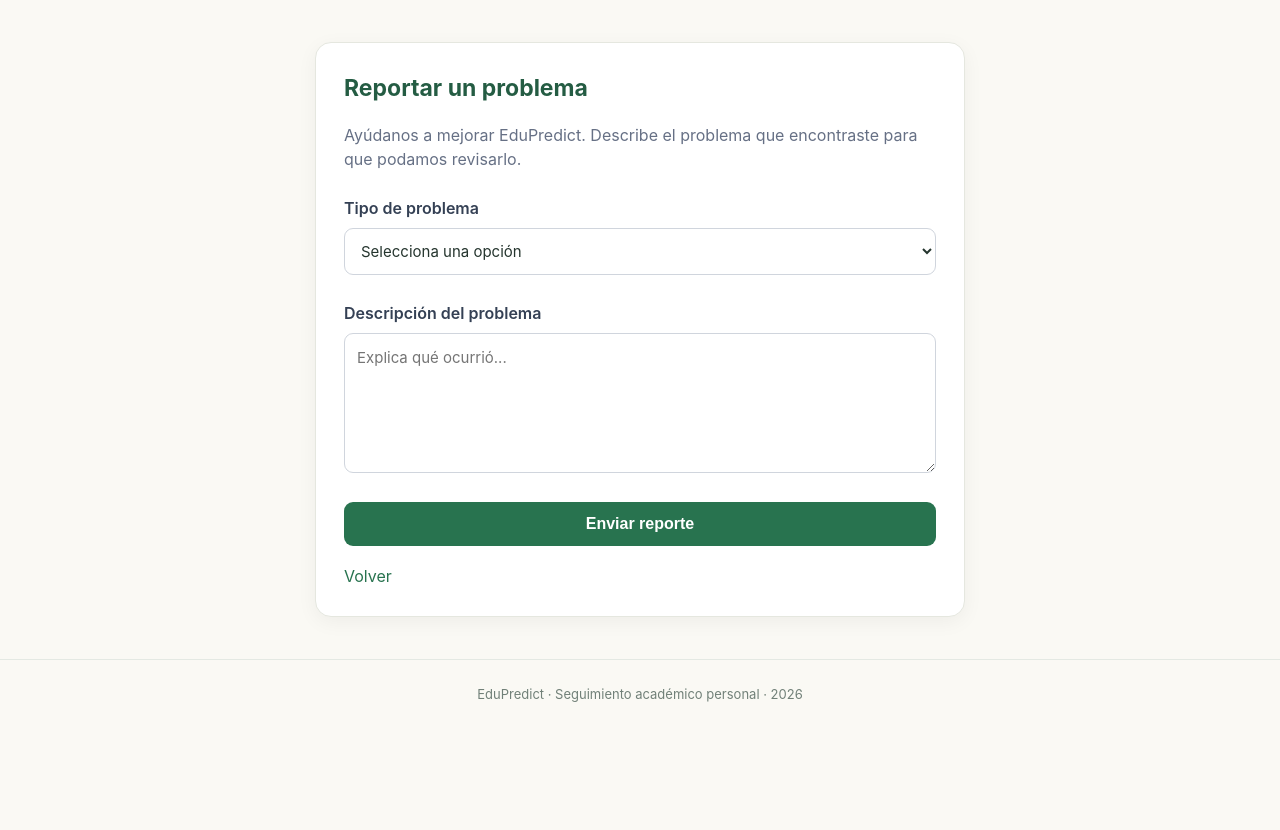
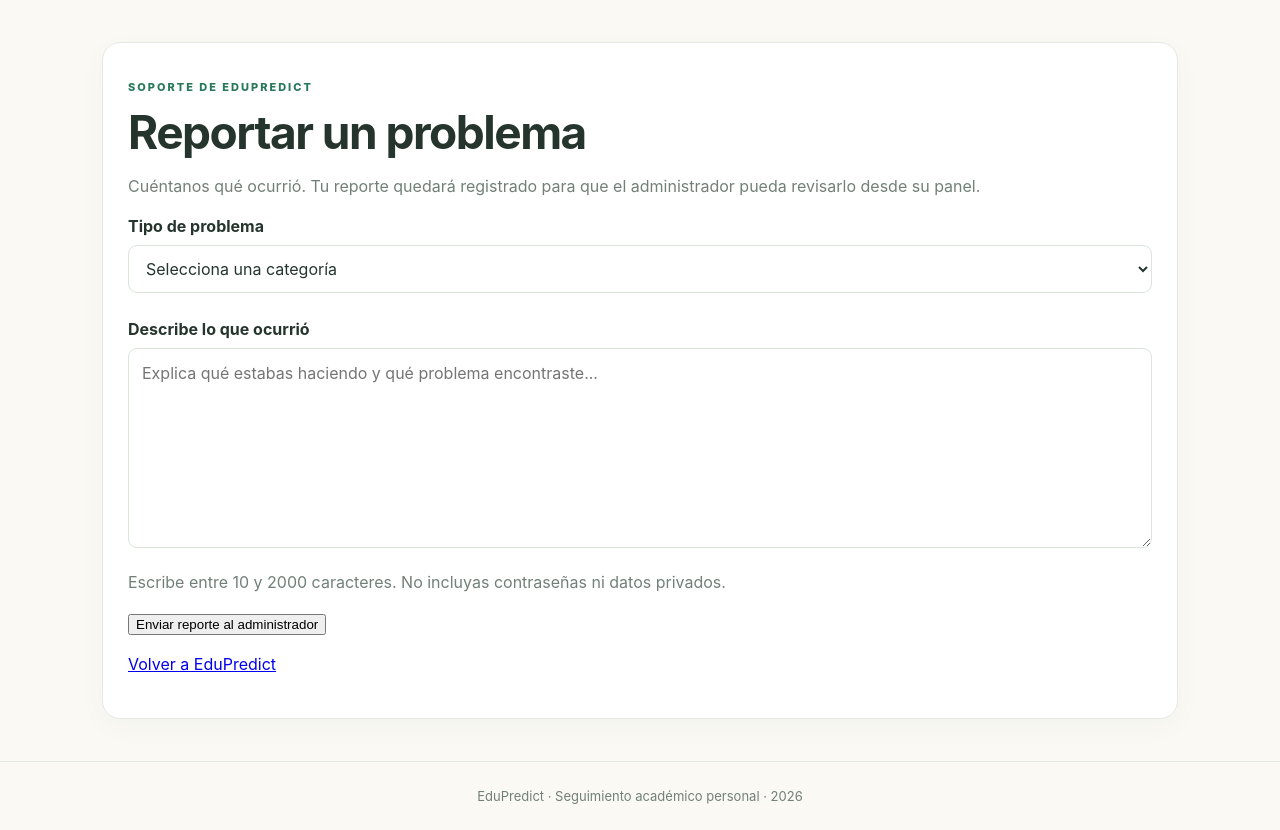
Before and after one commit to User12345-rgb/EduPredict, a Flask app: page /reportar-problema in a window 1280 px wide. Shown: the part 72-902 px from the top of the page. Before the commit the page ends 774 px from the top, so only its background shows below. Run offline with Flask 3, Linux system fonts and the light colour scheme; some libraries are stand-ins or nearby versions.

Commit message:
Update report_problem.html

```diff
--- a/templates/report_problem.html
+++ b/templates/report_problem.html
@@ -1,112 +1,57 @@
 
 {% extends "base.html" %}
 
+{% block title %}Reportar problema · EduPredict{% endblock %}
+
 {% block content %}
-<style>
-.report-container {
-    max-width: 650px;
-    margin: 35px auto;
-    padding: 28px;
-    background: #ffffff;
-    border: 1px solid #e5e7df;
-    border-radius: 16px;
-    box-shadow: 0 5px 20px rgba(0,0,0,0.05);
-}
+<section class="panel report-page">
+    <p class="eyebrow">SOPORTE DE EDUPREDICT</p>
 
-.report-container h2 {
-    color: #245c43;
-    margin-bottom: 10px;
-}
+    <h1>Reportar un problema</h1>
 
-.report-container p {
-    color: #667085;
-    margin-bottom: 24px;
-}
-
-.report-container label {
-    display: block;
-    margin: 16px 0 7px;
-    font-weight: 600;
-    color: #344054;
-}
-
-.report-container input,
-.report-container select,
-.report-container textarea {
-    width: 100%;
-    padding: 12px;
-    border: 1px solid #d0d5dd;
-    border-radius: 9px;
-    font-size: 15px;
-    box-sizing: border-box;
-    background: #fff;
-}
-
-.report-container textarea {
-    min-height: 140px;
-    resize: vertical;
-}
-
-.report-container button {
-    width: 100%;
-    margin-top: 22px;
-    padding: 13px;
-    border: none;
-    border-radius: 9px;
-    background: #28734f;
-    color: white;
-    font-size: 16px;
-    font-weight: bold;
-    cursor: pointer;
-}
-
-.report-container button:hover {
-    background: #205c40;
-}
-
-.report-back {
-    display: inline-block;
-    margin-top: 18px;
-    color: #28734f;
-    text-decoration: none;
-}
-</style>
-
-<div class="report-container">
-    <h2>Reportar un problema</h2>
-
-    <p>
-        Ayúdanos a mejorar EduPredict. Describe el problema
-        que encontraste para que podamos revisarlo.
+    <p class="muted">
+        Cuéntanos qué ocurrió. Tu reporte quedará registrado
+        para que el administrador pueda revisarlo desde su panel.
     </p>
 
     <form method="POST" action="{{ url_for('report_problem') }}">
-        <label for="categoria">Tipo de problema</label>
 
-        <select name="categoria" id="categoria" required>
-            <option value="">Selecciona una opción</option>
-            <option value="Error al ingresar">Error al ingresar</option>
+        <input type="hidden" name="csrf_token" value="{{ csrf_token() }}">
+
+        <label for="category">Tipo de problema</label>
+
+        <select id="category" name="category" required>
+            <option value="">Selecciona una categoría</option>
+            <option value="Error técnico">Error técnico</option>
             <option value="Problema con calificaciones">Problema con calificaciones</option>
-            <option value="Problema con materias">Problema con materias</option>
-            <option value="Problema visual">Problema visual</option>
+            <option value="Problema de cuenta">Problema de cuenta</option>
+            <option value="Sugerencia">Sugerencia</option>
             <option value="Otro">Otro</option>
         </select>
 
-        <label for="descripcion">Descripción del problema</label>
+        <label for="message">Describe lo que ocurrió</label>
 
         <textarea
-            name="descripcion"
-            id="descripcion"
-            placeholder="Explica qué ocurrió..."
+            id="message"
+            name="message"
+            minlength="10"
+            maxlength="2000"
+            rows="7"
             required
-            maxlength="2000"
+            placeholder="Explica qué estabas haciendo y qué problema encontraste..."
         ></textarea>
 
-        <button type="submit">Enviar reporte</button>
+        <p class="muted">
+            Escribe entre 10 y 2000 caracteres.
+            No incluyas contraseñas ni datos privados.
+        </p>
+
+        <button type="submit">Enviar reporte al administrador</button>
+
     </form>
 
-    <a class="report-back" href="{{ url_for('index') }}">
-        Volver
-    </a>
-</div>
+    <p>
+        <a href="{{ url_for('index') }}">Volver a EduPredict</a>
+    </p>
+</section>
 {% endblock %}
```
